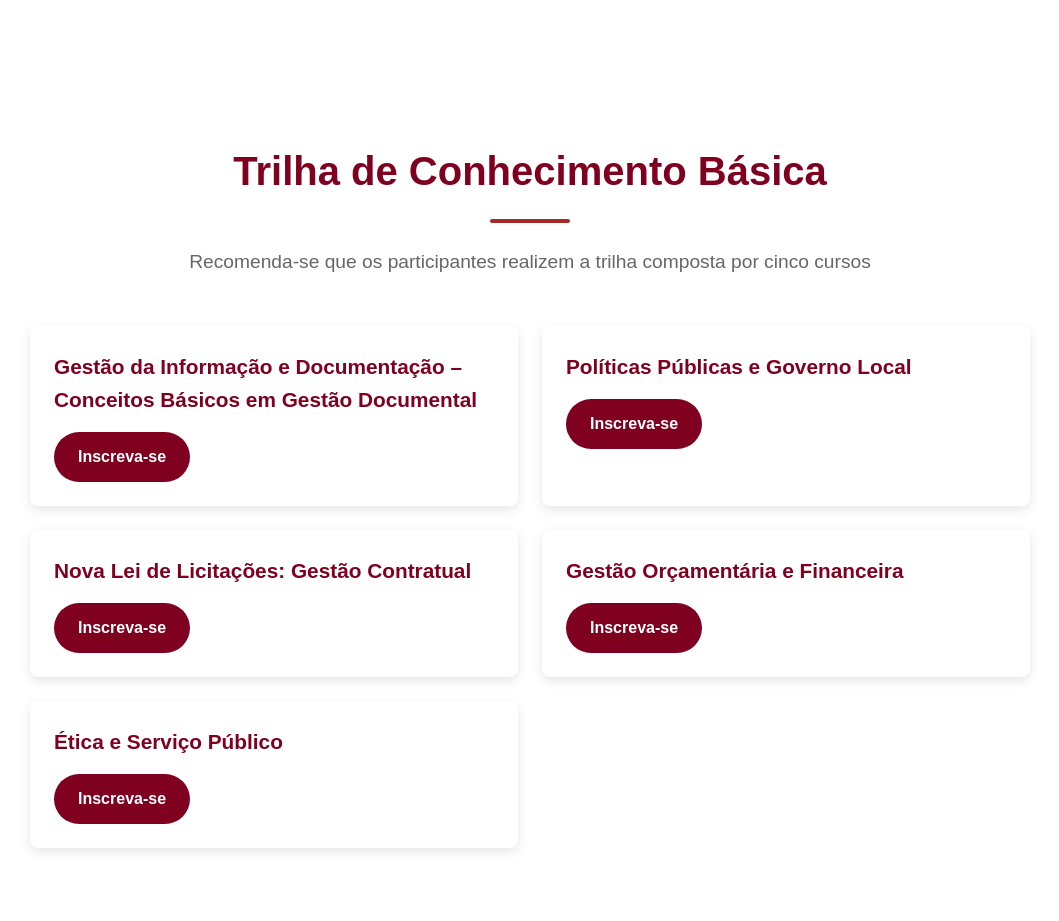
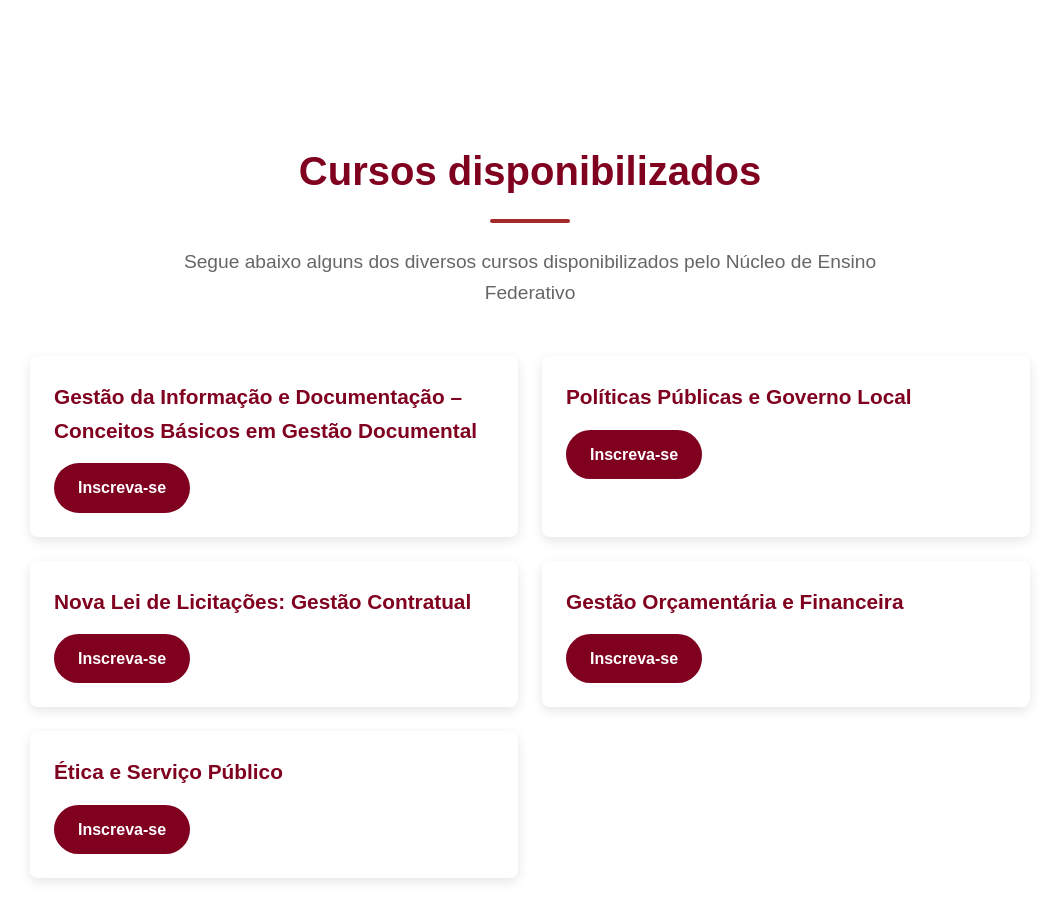
Before and after one commit to FUNDESJ/site-fundesj, a React (Vite) app: page /cursos/nef in a window 1280 px wide. Shown: the part 840-1761 px from the top of the page, without its empty margins (110-1169 px from the left). Built offline with nearby package versions, Linux system fonts and the light colour scheme.

Commit message:
Site-fundesj

```diff
--- a/src/pages/nef/index.jsx
+++ b/src/pages/nef/index.jsx
@@ -34,12 +34,11 @@ const Nef = () => {
           </div>
         </section>
 
-        {/* Trilha de Conhecimento */}
         <section className="nef-trilha-section">
           <div className="nef-section-header">
-            <h2 className="nef-section-title">Trilha de Conhecimento Básica</h2>
+            <h2 className="nef-section-title">Cursos disponibilizados</h2>
             <div className="nef-divider"></div>
-            <p className="nef-section-subtitle">Recomenda-se que os participantes realizem a trilha composta por cinco cursos</p>
+            <p className="nef-section-subtitle">Segue abaixo alguns dos diversos cursos disponibilizados pelo Núcleo de Ensino Federativo</p>
           </div>
 
           <div className="nef-cursos-lista">
```
